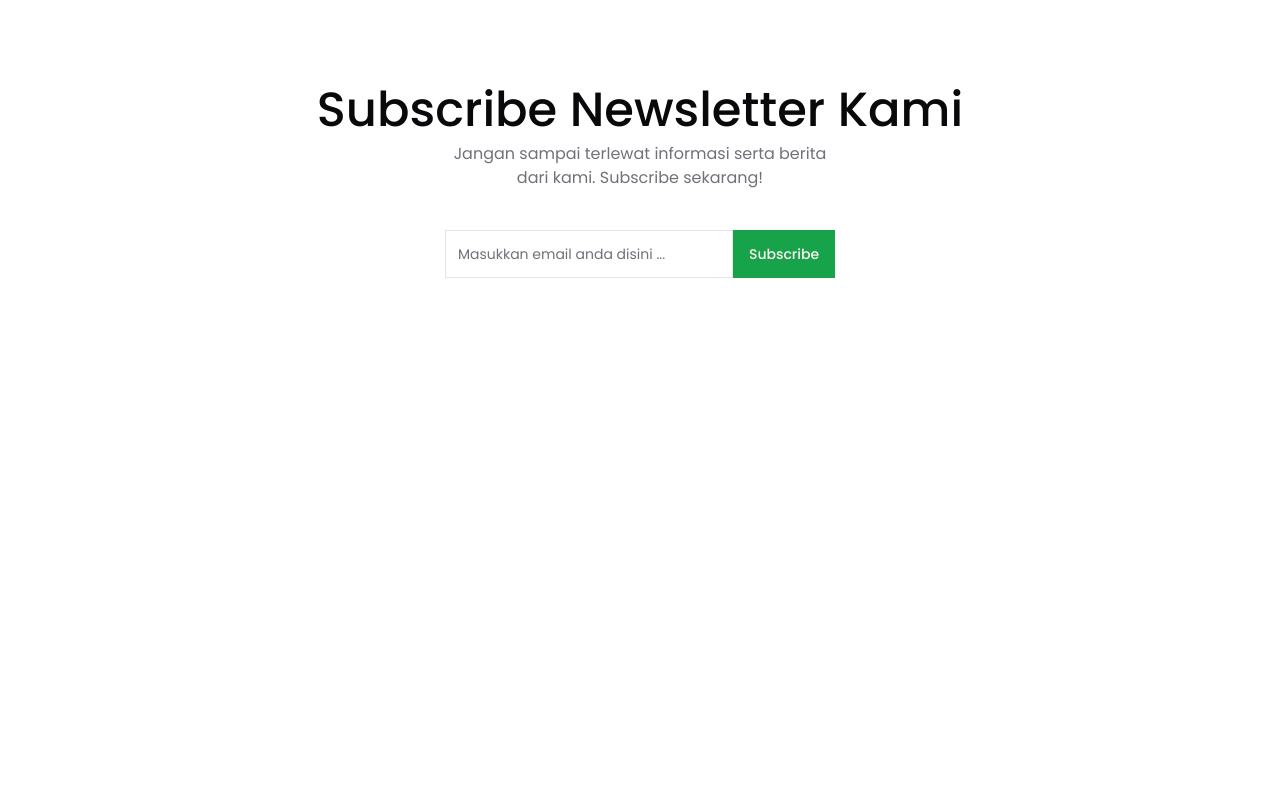
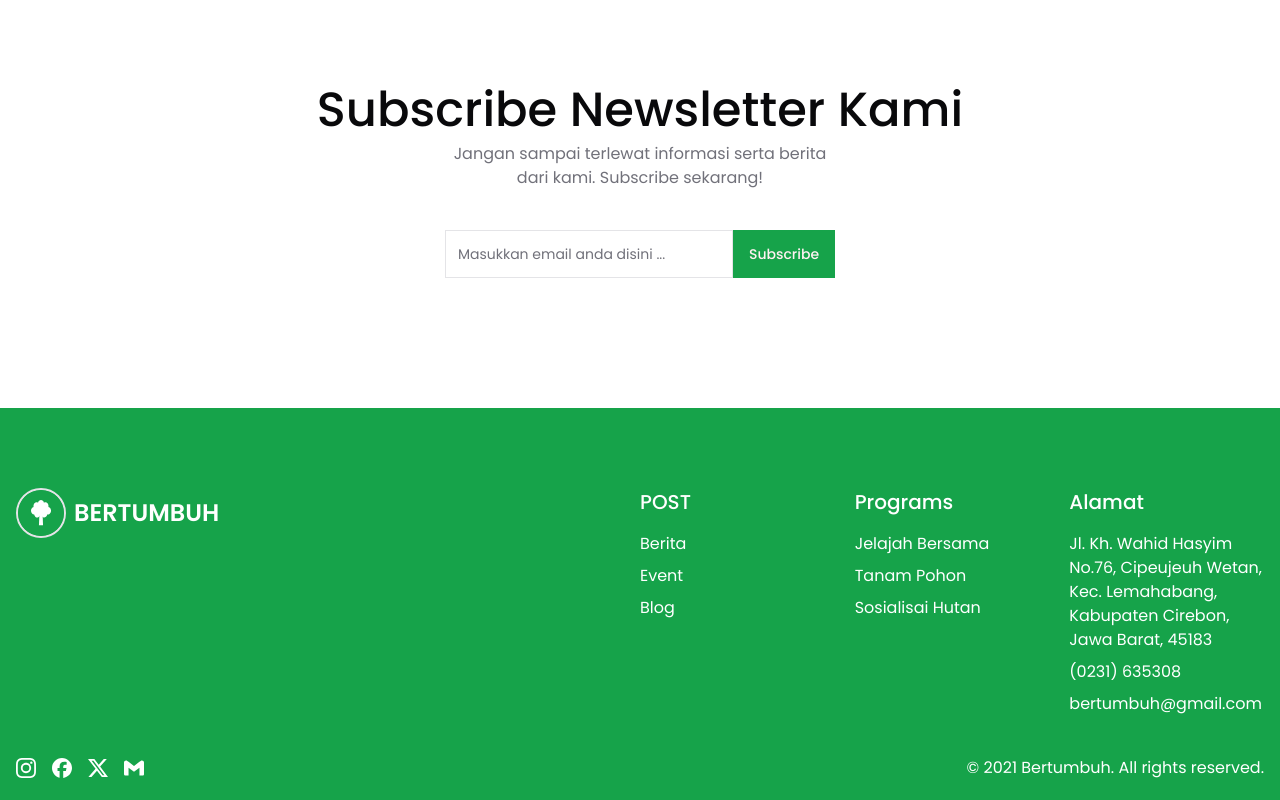
Before and after one commit to fitrondev/next-bertumbuh, a Next.js app: page / in a window 1280 px wide. Shown: the part 4280-5080 px from the top of the page. Before the commit the page ends 4688 px from the top, so only its background shows below. Built offline with nearby package versions, Linux system fonts and the light colour scheme.

Commit message:
feat: Add Footer component to layout

```diff
--- a/src/app/(root)/layout.tsx
+++ b/src/app/(root)/layout.tsx
@@ -1,3 +1,4 @@
+import Footer from "@/components/layouts/Footer";
 import Header from "@/components/layouts/Header";
 
 export default function HomeLayout({
@@ -9,6 +10,7 @@ export default function HomeLayout({
     <div>
       <Header />
       {children}
+      <Footer />
     </div>
   );
 }
```
